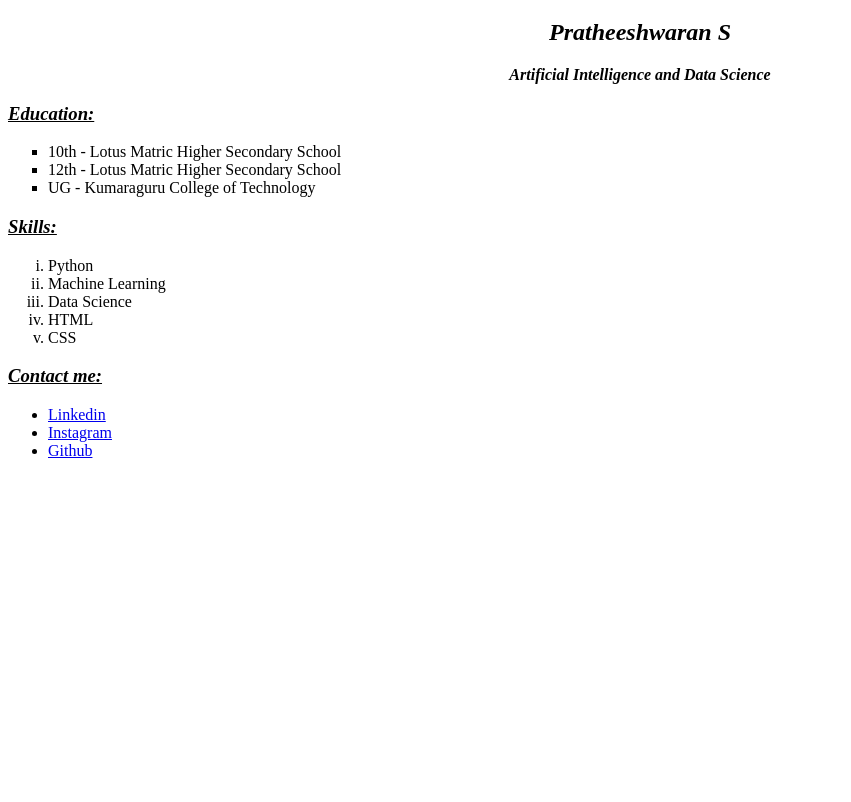
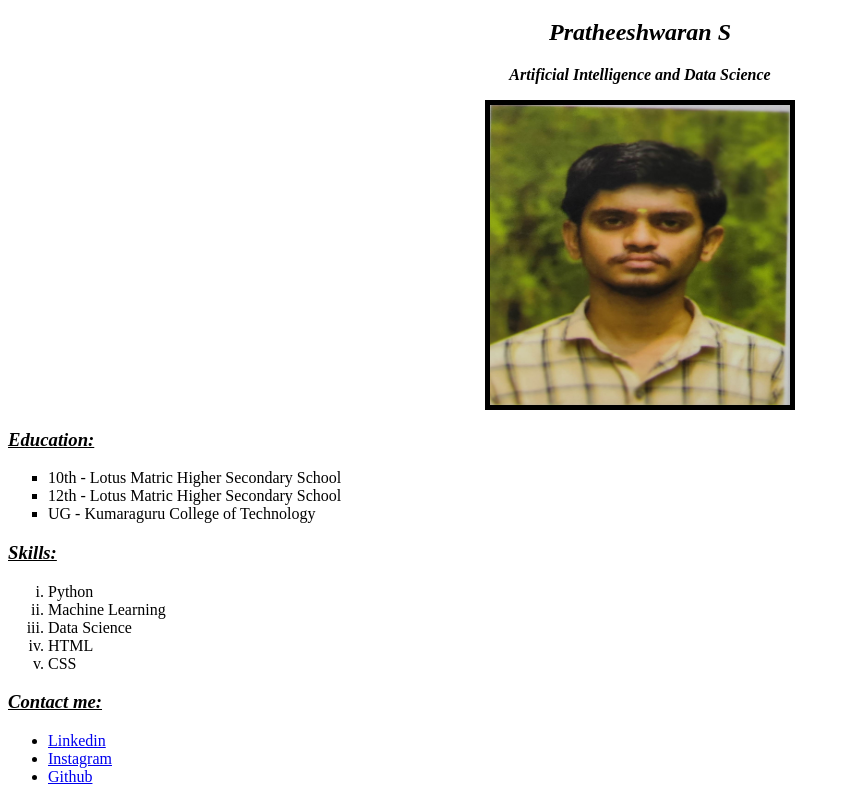
Before and after one commit to Pratheesh-04/web_dev_demo, a plain HTML site: page index.html in a window 1280 px wide. Shown: the part 61-863 px from the top of the page, without its empty margins (0-851 px from the left). Before the commit the page ends 800 px from the top, so only its background shows below. Drawn offline with Linux system fonts and the light colour scheme.

Commit message:
added image

```diff
--- a/index.html
+++ b/index.html
@@ -16,7 +16,20 @@
         p {
             text-align: center;
         }
+
+        .image{
+            display: flex;
+            justify-content: center;
+        }
+
+        .image > img {
+            height: 300px;
+            width: 300px;
+            border: solid 5px black;
+        }
     </style>
+
+    <link rel="shortcut icon" href="./3f4b472cbedeb312bd83e13f22f8f27c.jpg">
 </head>
 
 <body>
@@ -25,6 +38,11 @@
         <i><h2>Pratheeshwaran S</h2></i>
         <b><i><p>Artificial Intelligence and Data Science</p></i></b>
     </div>
+
+    <div  class = "image" >
+        <img src="./IMG_20230331_185606 (1).jpg" alt="me">
+    </div>
+
     <div>
         <u><i><h3>Education:</h3></i></u>
 
```
Also changed, not shown: 3f4b472cbedeb312bd83e13f22f8f27c.jpg (added), IMG_20230331_185606 (1).jpg (added).
